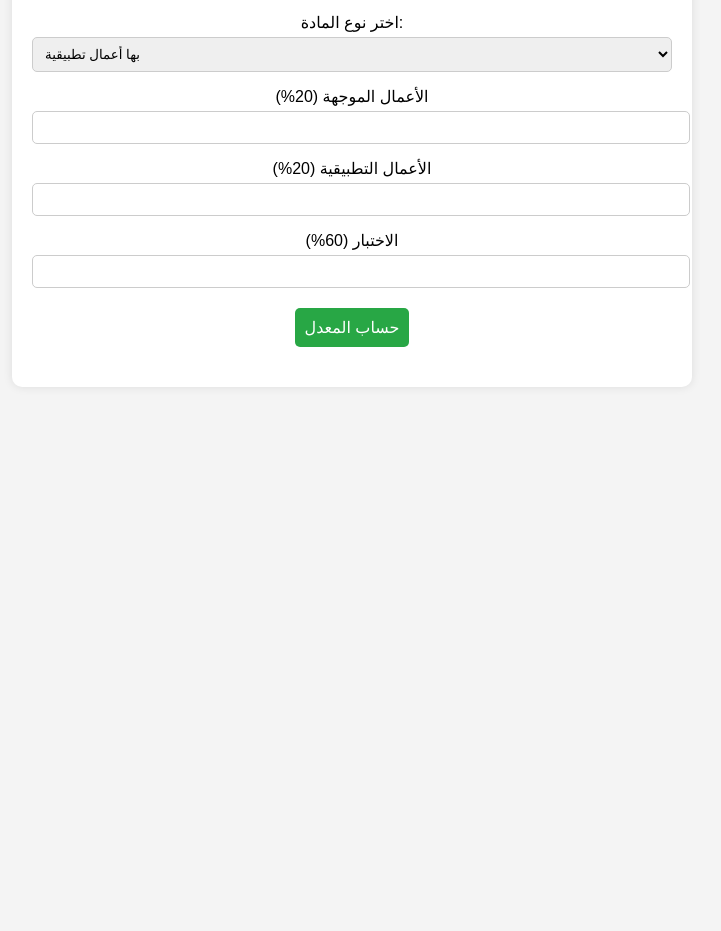
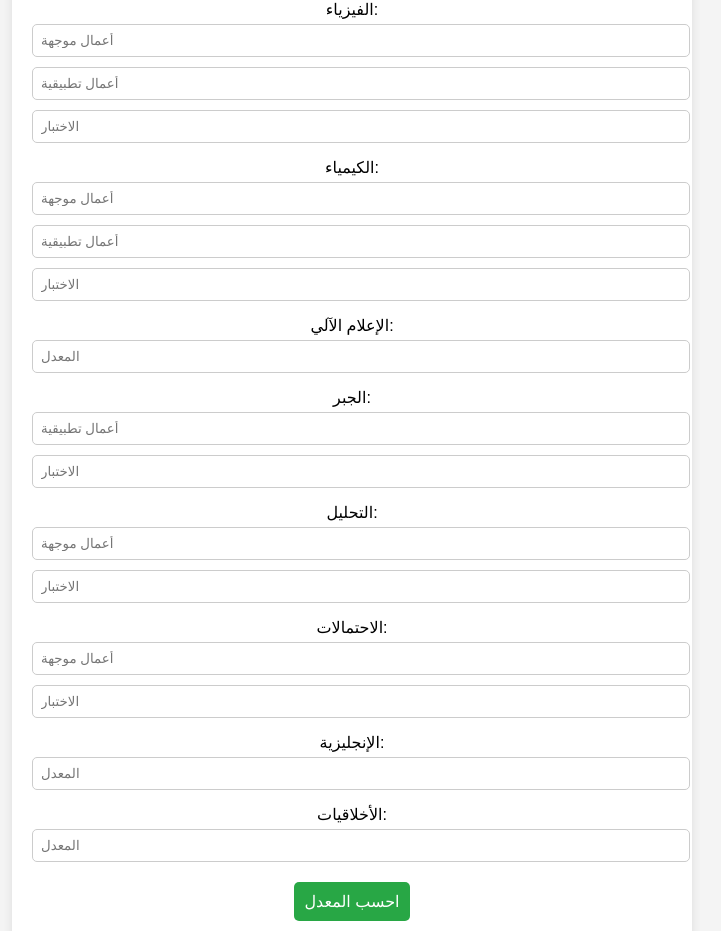
Before and after one commit to amor-mouh/AMOR_MOUH, a plain HTML site: page index.html in a window 1280 px wide. Shown: the part 108-1039 px from the top of the page, without its empty margins (288-1009 px from the left). Before the commit the page ends 800 px from the top, so only its background shows below. Drawn offline with Linux system fonts and the light colour scheme.

Commit message:
Update index.html

```diff
--- a/index.html
+++ b/index.html
@@ -3,43 +3,56 @@
 <head>
     <meta charset="UTF-8">
     <meta name="viewport" content="width=device-width, initial-scale=1.0">
-    <title>حساب معدل الطالب الجامعي</title>
+    <title>حساب معدل الطالب</title>
     <link rel="stylesheet" href="style.css">
 </head>
 <body>
     <div class="container">
-        <h1>حساب معدل الطالب الجامعي</h1>
-
-        <label for="subjectType">اختر نوع المادة:</label>
-        <select id="subjectType">
-            <option value="withLab">بها أعمال تطبيقية</option>
-            <option value="withoutLab">بدون أعمال تطبيقية</option>
-        </select>
-
-        <div id="withLabFields">
-            <label for="td">الأعمال الموجهة (20%)</label>
-            <input type="number" id="td" min="0" max="20">
-
-            <label for="tp">الأعمال التطبيقية (20%)</label>
-            <input type="number" id="tp" min="0" max="20">
-
-            <label for="exam">الاختبار (60%)</label>
-            <input type="number" id="exam" min="0" max="20">
-        </div>
-
-        <div id="withoutLabFields" style="display:none;">
-            <label for="tdOnly">الأعمال الموجهة (40%)</label>
-            <input type="number" id="tdOnly" min="0" max="20">
-
-            <label for="examOnly">الاختبار (60%)</label>
-            <input type="number" id="examOnly" min="0" max="20">
-        </div>
-
-        <button onclick="calculateGrade()">حساب المعدل</button>
-
-        <h2 id="result"></h2>
+        <h2>حساب معدل الطالب الجامعي</h2>
+        <form id="gradeForm">
+            <div class="subject">
+                <label>الفيزياء:</label>
+                <input type="number" id="phy_td" placeholder="أعمال موجهة">
+                <input type="number" id="phy_tp" placeholder="أعمال تطبيقية">
+                <input type="number" id="phy_exam" placeholder="الاختبار">
+            </div>
+            <div class="subject">
+                <label>الكيمياء:</label>
+                <input type="number" id="chem_td" placeholder="أعمال موجهة">
+                <input type="number" id="chem_tp" placeholder="أعمال تطبيقية">
+                <input type="number" id="chem_exam" placeholder="الاختبار">
+            </div>
+            <div class="subject">
+                <label>الإعلام الآلي:</label>
+                <input type="number" id="cs" placeholder="المعدل">
+            </div>
+            <div class="subject">
+                <label>الجبر:</label>
+                <input type="number" id="alg_tp" placeholder="أعمال تطبيقية">
+                <input type="number" id="alg_exam" placeholder="الاختبار">
+            </div>
+            <div class="subject">
+                <label>التحليل:</label>
+                <input type="number" id="ana_td" placeholder="أعمال موجهة">
+                <input type="number" id="ana_exam" placeholder="الاختبار">
+            </div>
+            <div class="subject">
+                <label>الاحتمالات:</label>
+                <input type="number" id="prob_td" placeholder="أعمال موجهة">
+                <input type="number" id="prob_exam" placeholder="الاختبار">
+            </div>
+            <div class="subject">
+                <label>الإنجليزية:</label>
+                <input type="number" id="eng" placeholder="المعدل">
+            </div>
+            <div class="subject">
+                <label>الأخلاقيات:</label>
+                <input type="number" id="ethics" placeholder="المعدل">
+            </div>
+            <button type="button" onclick="calculateGPA()">احسب المعدل</button>
+        </form>
+        <h3 id="result">معدلك: --</h3>
     </div>
-
     <script src="script.js"></script>
 </body>
 </html>
```
